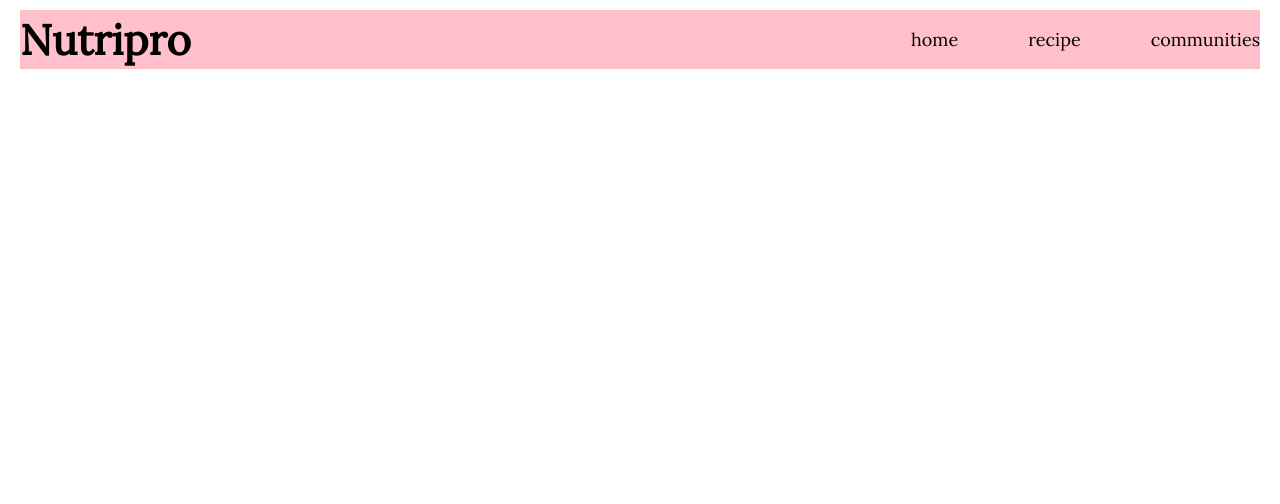
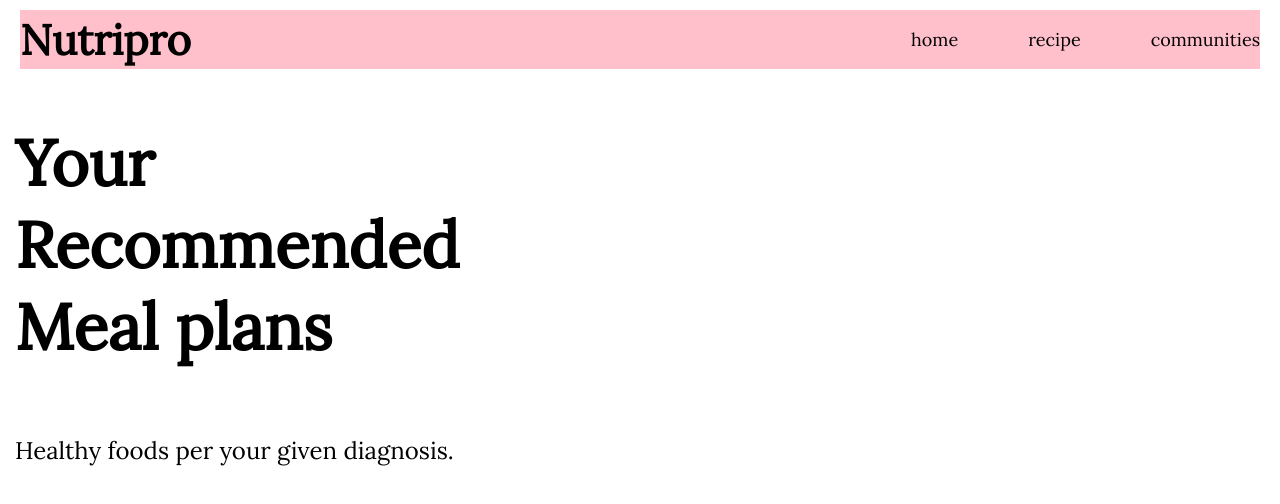
Before and after one commit to cmm25/nutritrac-pro, a React (Create React App) app in the folder nutripro/: page / in a window 1280 px wide. Shown: the top 504 px of the page. Built offline with nearby package versions, Linux system fonts and the light colour scheme.

Commit message:
header component

```diff
--- a/nutripro/src/App.js
+++ b/nutripro/src/App.js
@@ -1,4 +1,5 @@
 import React from 'react'
+import Hero  from './components/hero'
 
 import NavBar from './components/navbar';
 import './App.css';
@@ -7,6 +8,7 @@ function App() {
   return (
     <div className="App">
       <NavBar/>
+      <Hero/>
     </div>
   );
 }
--- /dev/null
+++ b/nutripro/src/components/hero.css
@@ -0,0 +1,17 @@
+.home-text-section {
+    flex: 1;
+    display: flex;
+    flex-direction: column;
+    justify-content: center;
+    align-items: flex-start;
+    margin-left: 15px;
+  }
+  .primary-heading {
+    font-size: clamp(2rem, 5vw, 4rem);
+    /* line-height: 5rem; */
+    max-width: 600px;
+  }
+  .primary-text {
+    font-size: clamp(1rem, 3vw, 1.5rem);
+    max-width: 500px;
+  }
--- /dev/null
+++ b/nutripro/src/components/hero.js
@@ -0,0 +1,16 @@
+import "./hero.css"
+function Hero(){
+    return(
+        <div>
+            <div className="home-text-section">
+                <h1 className="primary-heading">
+                  Your Recommended Meal plans
+                </h1>
+                <p className="primary-text">
+                    Healthy foods per your given diagnosis.
+                </p>
+            </div>
+        </div>
+    )
+}
+export default Hero
```
